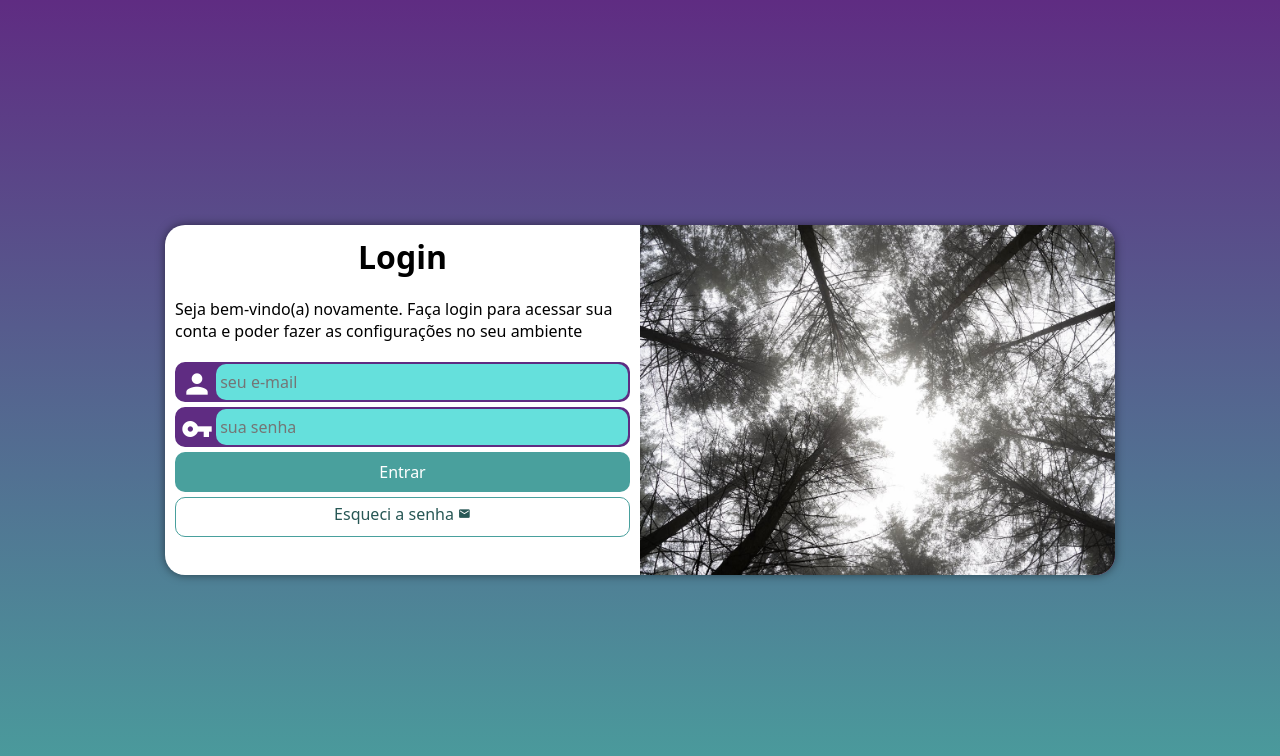
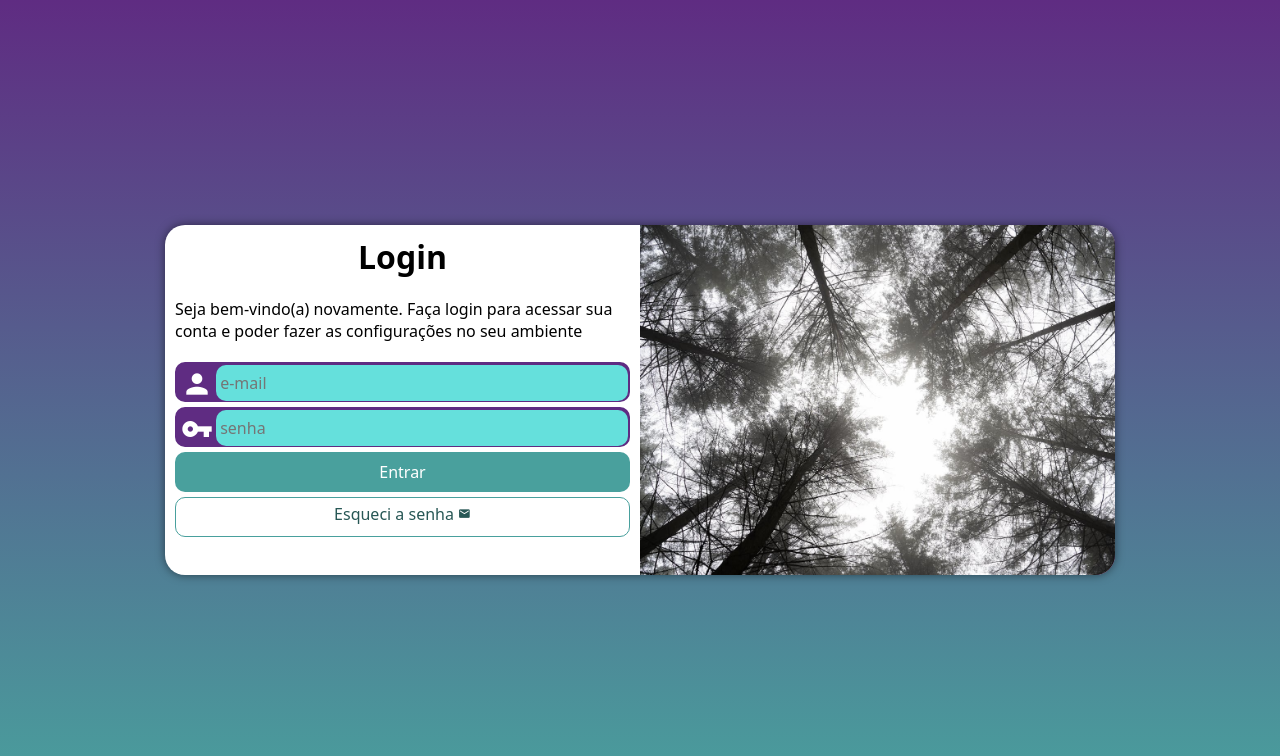
Before and after one commit to MoisesUilian/projeto-login, a plain HTML site: page index.html in a window 1280 px wide. Drawn offline with Linux system fonts and the light colour scheme.

Commit message:
atualização projeto-login

```diff
--- a/estilos/style.css
+++ b/estilos/style.css
@@ -20,26 +20,31 @@ body, html {
 }
 
 main {
-    position: relative;
+    display: flex;
+    align-items: center;
+    justify-content: center;
+    /* position: relative; */
     height: 100vh;
     width: 100vw;
 }
 
 section#login {
-    position: absolute;
-    top: 50%;
-    left: 50%;
     background-color: white;
     width: 260px;
     height: 500px;
-    /* width: 100vw;
-    height: 100vh; testando menu de celulca ocupando a tela completa */
     border-radius: 20px;
     overflow: hidden;
     box-shadow: 0px 0px 10px rgba(0, 0, 0, 0.5);
 
     transition:  width 0.3s ease, height 0.3s ease;
+
+
+    /*
+    position: absolute;
+    top: 50%;
+    left: 50%;
     transform: translate(-50%, -50%);
+    */
 }
 
 section#login > div#imagem {
@@ -81,7 +86,6 @@ div.campo > label {
 
 div.campo > span {
     color: white;
-    /* background-color: black; */
     font-size: 2em;
     width: 35px;
     padding: 4px;
@@ -95,7 +99,7 @@ div.campo > input {
     border: 0;
     border-radius: 10px;
     padding: 4px;
-    transform: translateY(-12px);
+    transform: translateY(-11px);
 }
 
 div.campo > input:focus {
--- a/index.html
+++ b/index.html
@@ -23,12 +23,12 @@
 
                     <div class="campo">
                         <span class="material-icons">person</span>
-                        <input type="email" name="login" id="ilogin" placeholder="seu e-mail" required autocomplete="email" maxlength="30">
+                        <input type="email" name="login" id="ilogin" placeholder="e-mail" required autocomplete="email" maxlength="30">
                         <label for="ilogin">Login</label>
                     </div>
                     <div class="campo">
                         <span class="material-icons">vpn_key</span>
-                        <input type="password" name="senha" id="isenha" placeholder="sua senha" required autocomplete="current-password" minlength="8" maxlength="20">
+                        <input type="password" name="senha" id="isenha" placeholder="senha" required autocomplete="current-password" minlength="8" maxlength="20">
                         <label for="isenha">Senha</label>
                     </div>
 
```
